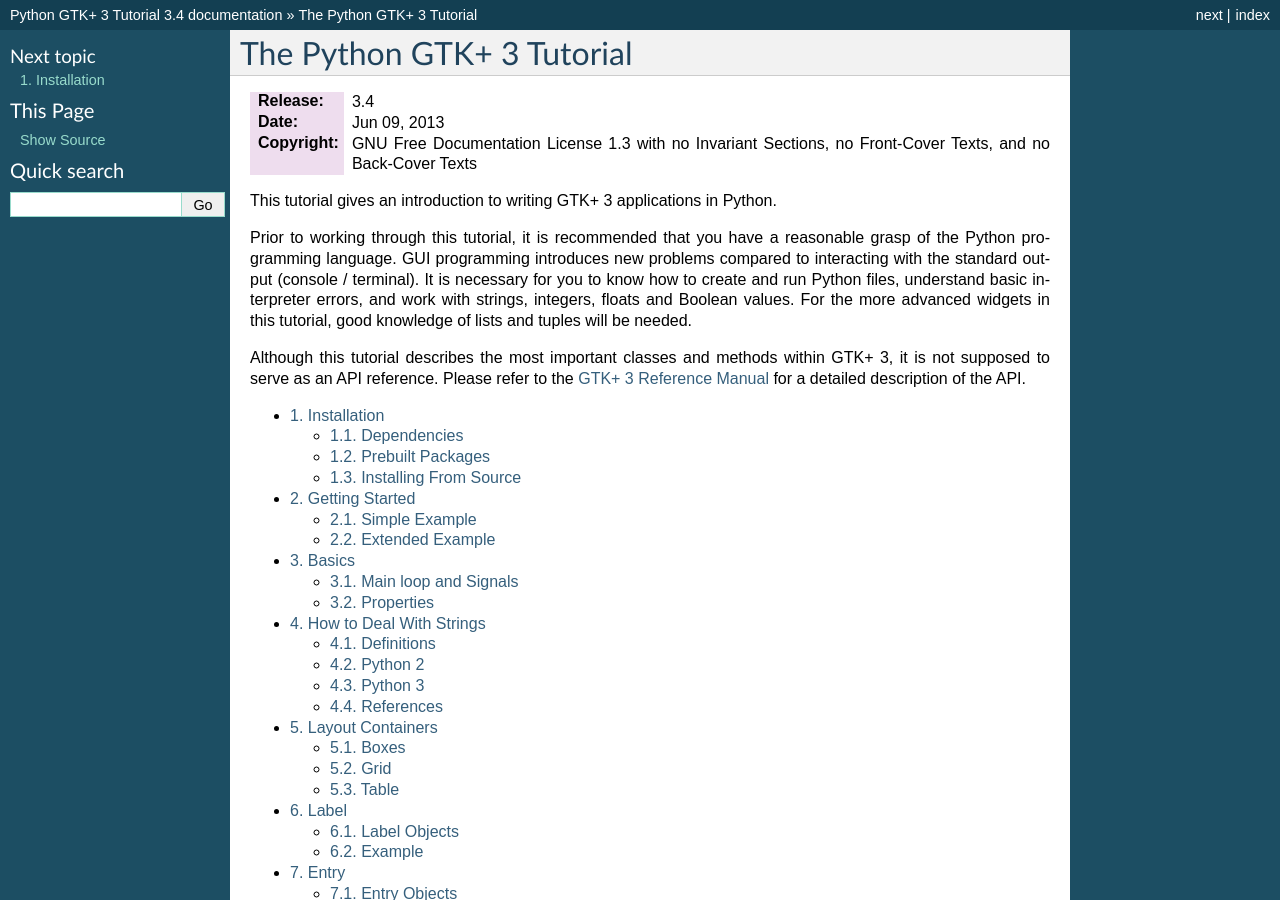
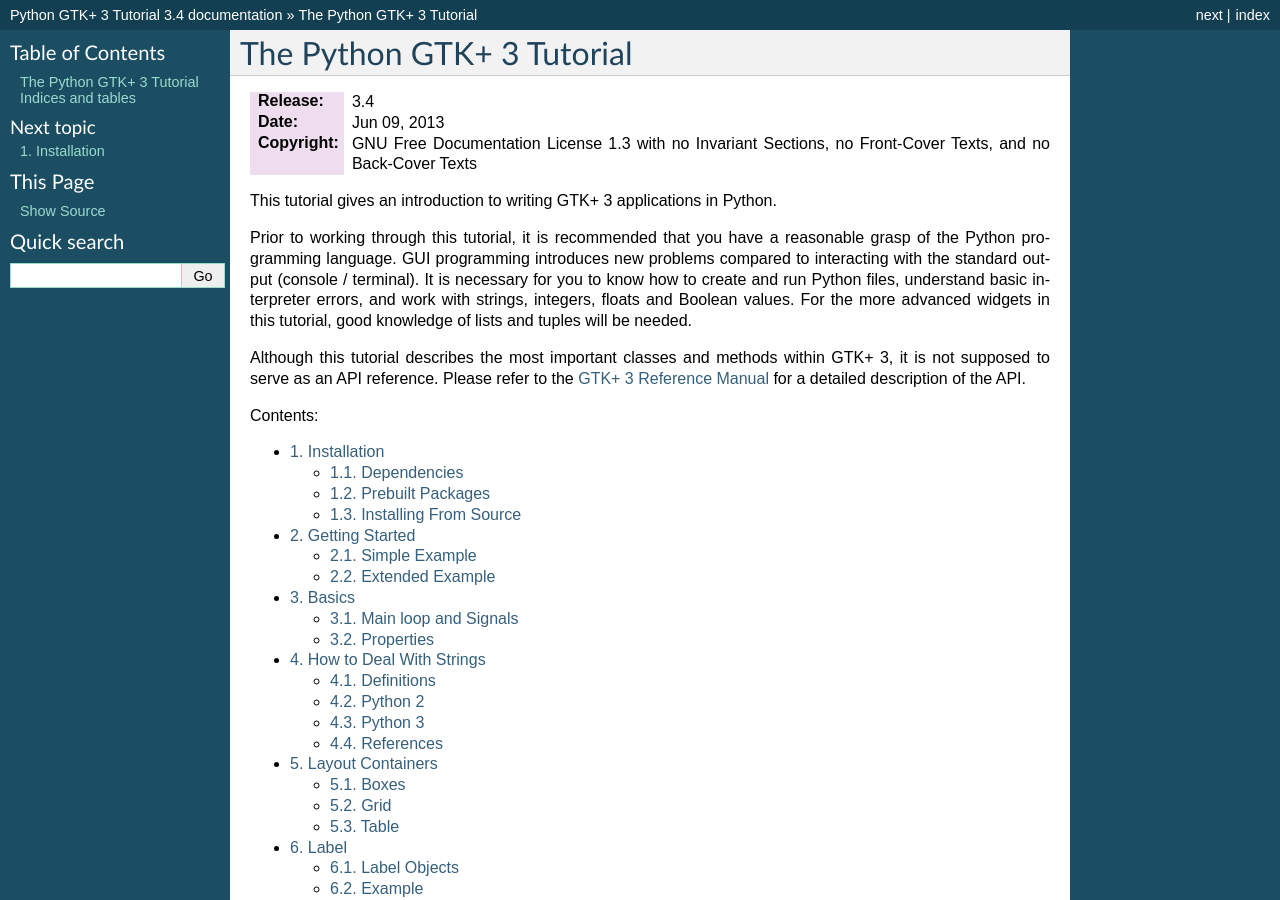
Before and after one commit to sebp/PyGObject-Tutorial, a Sphinx documentation site: the page built from source/index.txt, in a window 1280 px wide and 900 px high. Built offline with Sphinx 7.4.7, drawn with Linux system fonts in a browser that asks for light colours; some of the changed text lies outside the part shown.

Commit message:
Undoing the changes regarding the table of contents and the search box, in order to merge back to the main repo

```diff
--- a/source/index.txt
+++ b/source/index.txt
@@ -27,6 +27,8 @@
 `GTK+ 3 Reference Manual <http://developer.gnome.org/gtk3/stable/>`_ for a
 detailed description of the API.
 
+Contents:
+
 .. toctree::
    :numbered:
    :maxdepth: 2
@@ -53,3 +55,8 @@
    builder
    objects
    stock
+
+Indices and tables
+==================
+
+* :ref:`search`
```
